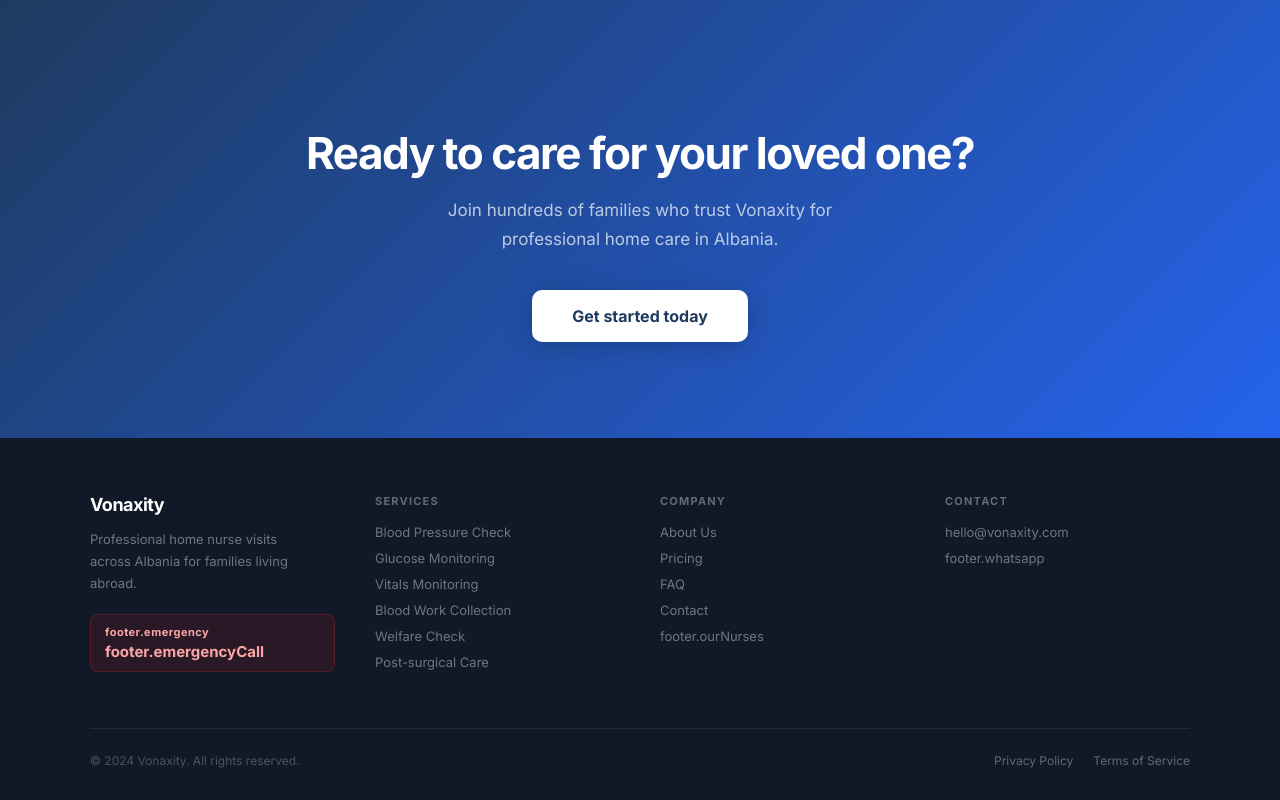
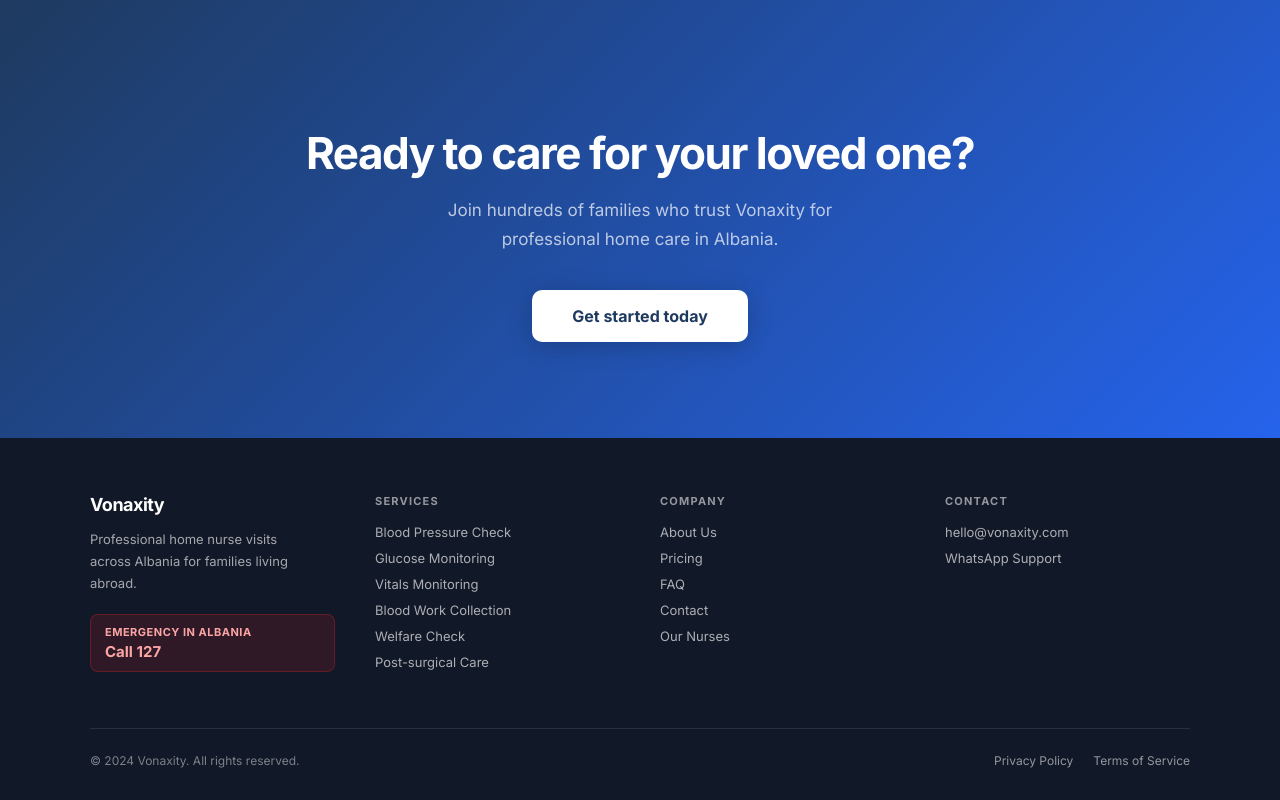
Before and after one commit to KeisNebelli/vonaxitynew, a Next.js app in the folder frontend/: page /1 in a window 1280 px wide. Shown: the part 5084-5884 px from the top of the page. Built offline with nearby package versions, Linux system fonts and the light colour scheme; no server answers.

Commit message:
fix footer translation keys and brighten footer text

```diff
--- a/frontend/components/layout/Footer.jsx
+++ b/frontend/components/layout/Footer.jsx
@@ -13,42 +13,42 @@
   const services = Array.isArray(serviceItems) ? serviceItems.map(s => s.title) : [];
 
   return (
-    <footer style={{ background: '#111827', color: 'rgba(255,255,255,0.5)', padding: '56px 24px 32px' }}>
+    <footer style={{ background: '#111827', color: 'rgba(255,255,255,0.7)', padding: '56px 24px 32px' }}>
       <div style={{ maxWidth: 1100, margin: '0 auto' }}>
         <div style={{ display: 'grid', gridTemplateColumns: 'repeat(auto-fit,minmax(180px,1fr))', gap: 40, marginBottom: 48 }}>
           <div>
             <div style={{ fontSize: 18, fontWeight: 700, color: '#fff', letterSpacing: '-0.5px', marginBottom: 12 }}>Vonaxity</div>
-            <p style={{ fontSize: 13, lineHeight: 1.7, color: 'rgba(255,255,255,0.4)', maxWidth: 220 }}>{t(lang, 'footer.tagline')}</p>
-            <div style={{ marginTop: 20, background: 'rgba(220,38,38,0.12)', border: '1px solid rgba(220,38,38,0.25)', borderRadius: 8, padding: '10px 14px' }}>
+            <p style={{ fontSize: 13, lineHeight: 1.7, color: 'rgba(255,255,255,0.62)', maxWidth: 220 }}>{t(lang, 'footer.tagline')}</p>
+            <div style={{ marginTop: 20, background: 'rgba(220,38,38,0.15)', border: '1px solid rgba(220,38,38,0.3)', borderRadius: 8, padding: '10px 14px' }}>
               <div style={{ fontSize: 11, fontWeight: 700, color: '#FCA5A5', letterSpacing: '0.5px', marginBottom: 3 }}>{t(lang, 'footer.emergency')}</div>
               <div style={{ fontSize: 15, fontWeight: 700, color: '#FCA5A5' }}>{t(lang, 'footer.emergencyCall')}</div>
             </div>
           </div>
 
           <div>
-            <div style={{ fontSize: 11, fontWeight: 700, color: 'rgba(255,255,255,0.35)', letterSpacing: '1.2px', textTransform: 'uppercase', marginBottom: 16 }}>{t(lang, 'footer.services')}</div>
-            {services.map(s => <div key={s} style={{ fontSize: 13, marginBottom: 10, color: 'rgba(255,255,255,0.4)' }}>{s}</div>)}
+            <div style={{ fontSize: 11, fontWeight: 700, color: 'rgba(255,255,255,0.55)', letterSpacing: '1.2px', textTransform: 'uppercase', marginBottom: 16 }}>{t(lang, 'footer.services')}</div>
+            {services.map(s => <div key={s} style={{ fontSize: 13, marginBottom: 10, color: 'rgba(255,255,255,0.65)' }}>{s}</div>)}
           </div>
 
           <div>
-            <div style={{ fontSize: 11, fontWeight: 700, color: 'rgba(255,255,255,0.35)', letterSpacing: '1.2px', textTransform: 'uppercase', marginBottom: 16 }}>{t(lang, 'footer.company')}</div>
+            <div style={{ fontSize: 11, fontWeight: 700, color: 'rgba(255,255,255,0.55)', letterSpacing: '1.2px', textTransform: 'uppercase', marginBottom: 16 }}>{t(lang, 'footer.company')}</div>
             {companyLinks.map(([label, href]) => (
-              <Link key={href} href={href} style={{ display: 'block', fontSize: 13, marginBottom: 10, color: 'rgba(255,255,255,0.4)', textDecoration: 'none' }}>{label}</Link>
+              <Link key={href} href={href} style={{ display: 'block', fontSize: 13, marginBottom: 10, color: 'rgba(255,255,255,0.65)', textDecoration: 'none' }}>{label}</Link>
             ))}
           </div>
 
           <div>
-            <div style={{ fontSize: 11, fontWeight: 700, color: 'rgba(255,255,255,0.35)', letterSpacing: '1.2px', textTransform: 'uppercase', marginBottom: 16 }}>{t(lang, 'footer.contact')}</div>
-            <a href="mailto:hello@vonaxity.com" style={{ display:'block', fontSize: 13, marginBottom: 10, color: 'rgba(255,255,255,0.4)', textDecoration:'none' }}>hello@vonaxity.com</a>
-            <a href="https://wa.me/message/vonaxity" target="_blank" rel="noopener noreferrer" style={{ display:'block', fontSize: 13, color: 'rgba(255,255,255,0.4)', textDecoration:'none' }}>{t(lang, 'footer.whatsapp')}</a>
+            <div style={{ fontSize: 11, fontWeight: 700, color: 'rgba(255,255,255,0.55)', letterSpacing: '1.2px', textTransform: 'uppercase', marginBottom: 16 }}>{t(lang, 'footer.contact')}</div>
+            <a href="mailto:hello@vonaxity.com" style={{ display:'block', fontSize: 13, marginBottom: 10, color: 'rgba(255,255,255,0.65)', textDecoration:'none' }}>hello@vonaxity.com</a>
+            <a href="https://wa.me/message/vonaxity" target="_blank" rel="noopener noreferrer" style={{ display:'block', fontSize: 13, color: 'rgba(255,255,255,0.65)', textDecoration:'none' }}>{t(lang, 'footer.whatsapp')}</a>
           </div>
         </div>
 
-        <div style={{ borderTop: '1px solid rgba(255,255,255,0.08)', paddingTop: 24, display: 'flex', justifyContent: 'space-between', flexWrap: 'wrap', gap: 12 }}>
-          <div style={{ fontSize: 12, color: 'rgba(255,255,255,0.25)' }}>{t(lang, 'footer.copyright')}</div>
+        <div style={{ borderTop: '1px solid rgba(255,255,255,0.1)', paddingTop: 24, display: 'flex', justifyContent: 'space-between', flexWrap: 'wrap', gap: 12 }}>
+          <div style={{ fontSize: 12, color: 'rgba(255,255,255,0.45)' }}>{t(lang, 'footer.copyright')}</div>
           <div style={{ display: 'flex', gap: 20, fontSize: 12 }}>
-            <Link href={`/${lang}/privacy`} style={{ color:'rgba(255,255,255,0.35)', textDecoration:'none' }}>{t(lang, 'footer.privacy')}</Link>
-            <Link href={`/${lang}/terms`} style={{ color:'rgba(255,255,255,0.35)', textDecoration:'none' }}>{t(lang, 'footer.terms')}</Link>
+            <Link href={`/${lang}/privacy`} style={{ color:'rgba(255,255,255,0.55)', textDecoration:'none' }}>{t(lang, 'footer.privacy')}</Link>
+            <Link href={`/${lang}/terms`} style={{ color:'rgba(255,255,255,0.55)', textDecoration:'none' }}>{t(lang, 'footer.terms')}</Link>
           </div>
         </div>
       </div>
--- a/frontend/translations/index.js
+++ b/frontend/translations/index.js
@@ -548,6 +548,9 @@
       copyright:'© 2024 Vonaxity. All rights reserved.',
       terms:'Terms of Service', privacy:'Privacy Policy',
       companyLinks:['About Us','Pricing','FAQ','Contact'],
+      ourNurses:'Our Nurses',
+      emergency:'EMERGENCY IN ALBANIA', emergencyCall:'Call 127',
+      whatsapp:'WhatsApp Support',
     },
     status: {
       APPROVED:'Approved', PENDING:'Pending', INCOMPLETE:'Incomplete',
```
